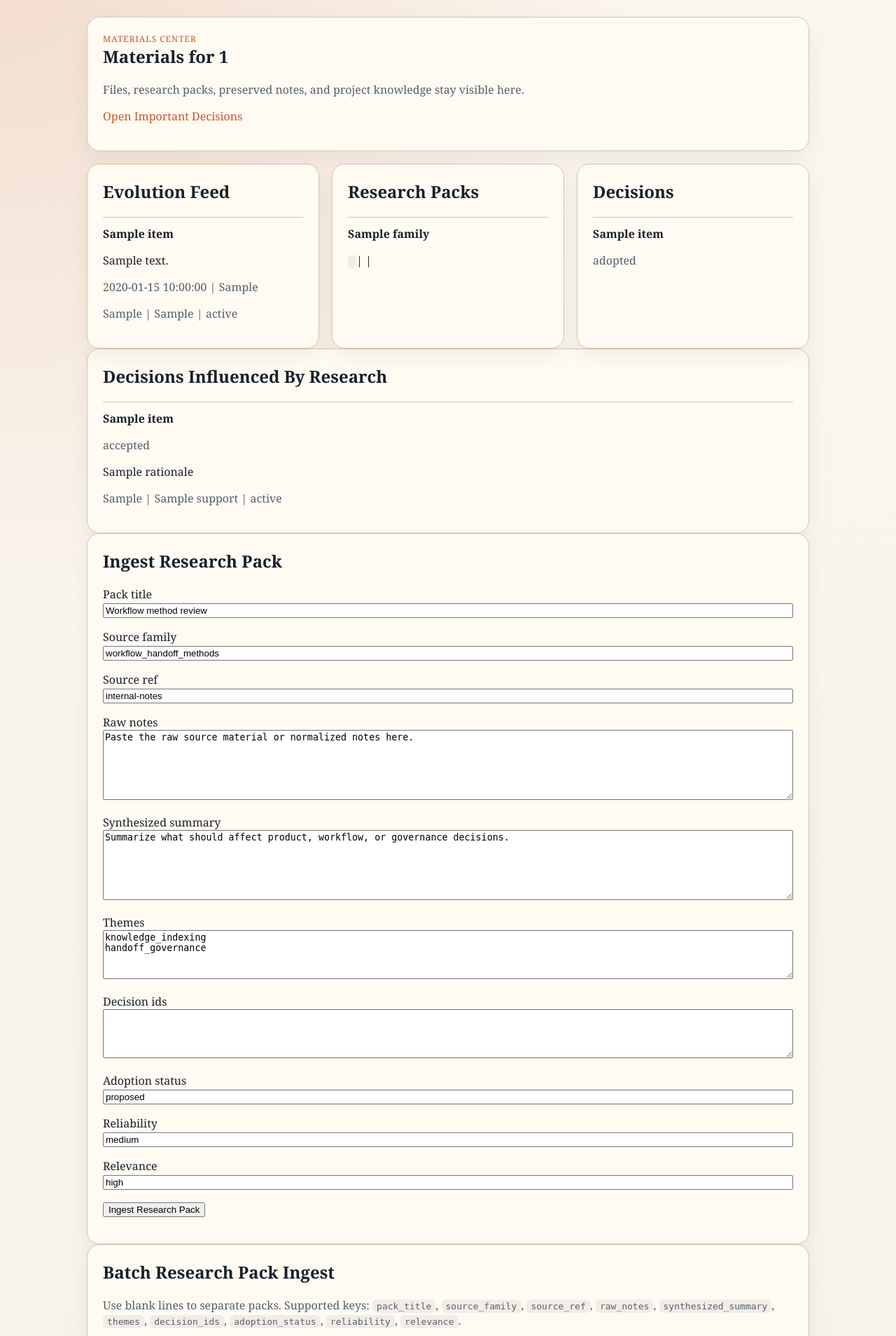
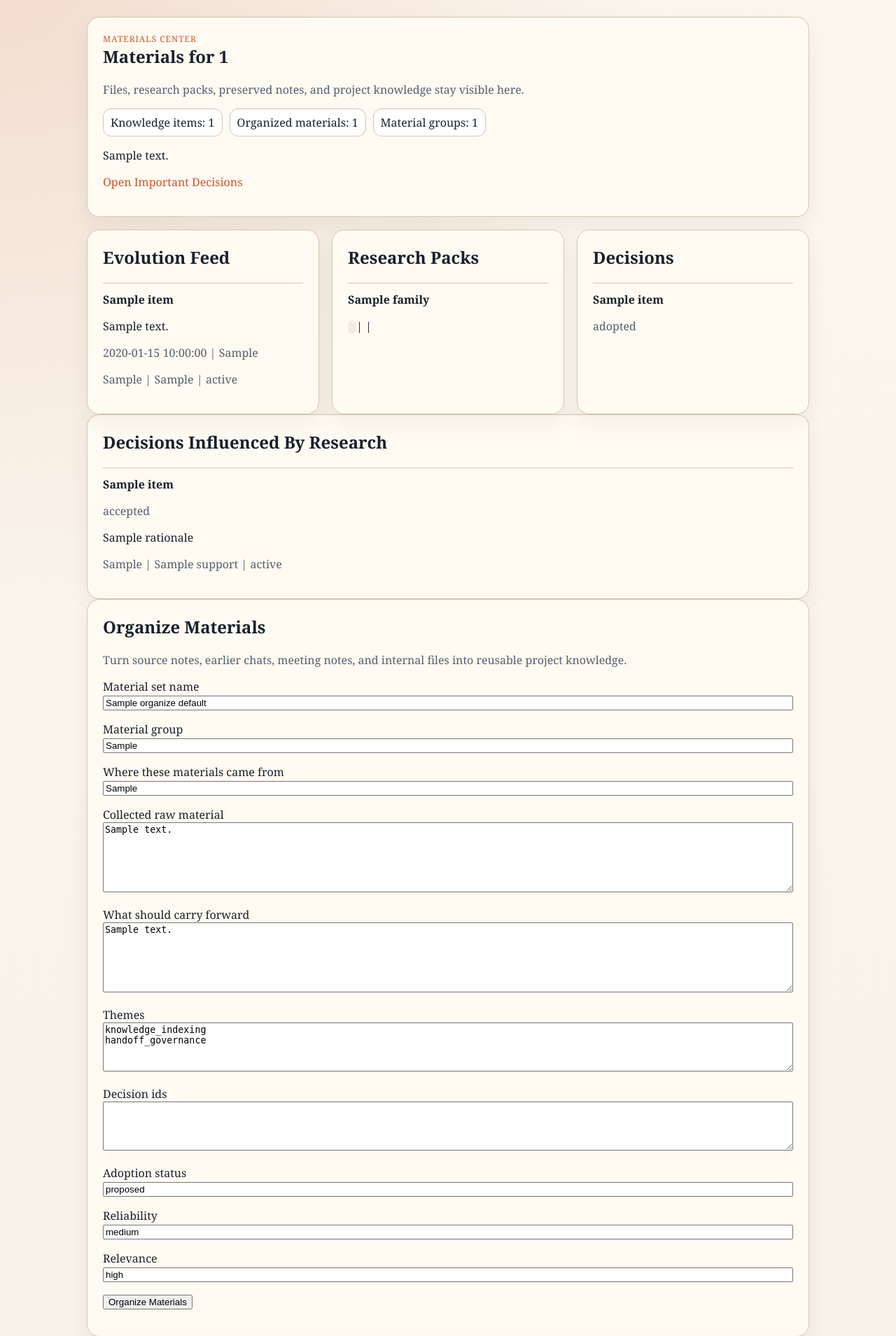
Before and after one commit to chenxuyaun/openflow, a FastAPI app: template templates/knowledge.html in a window 1280 px wide. Shown: the part 70-1979 px from the top of the page at 70% size. Run offline with FastAPI, Linux system fonts and the light colour scheme; the template is opened without the code that fills it: most values are stand-ins (such as "Sample title", 1, 10 or a date in 2020); some libraries are stand-ins or nearby versions.

Commit message:
第十三次提交

```diff
--- a/templates/knowledge.html
+++ b/templates/knowledge.html
@@ -4,6 +4,12 @@
   <div class="eyebrow">Materials Center</div>
   <h1>Materials for {{ project_id }}</h1>
   <p class="muted">Files, research packs, preserved notes, and project knowledge stay visible here.</p>
+  <div class="statline">
+    <div class="stat">Knowledge items: {{ payload.materials.knowledge_count }}</div>
+    <div class="stat">Organized materials: {{ payload.materials.organized_material_count }}</div>
+    <div class="stat">Material groups: {{ payload.materials.research_group_count }}</div>
+  </div>
+  <p>{{ payload.materials.summary }}</p>
   <p><a href="/projects/{{ project_id }}/decisions">Open Important Decisions</a></p>
 </section>
 
@@ -63,50 +69,31 @@
   {% endfor %}
 </section>
 
-<section class="panel">
-  <h2>Ingest Research Pack</h2>
+<section class="panel" id="organize-materials">
+  <h2>Organize Materials</h2>
+  <p class="muted">Turn source notes, earlier chats, meeting notes, and internal files into reusable project knowledge.</p>
   <form method="post" action="/projects/{{ project_id }}/research-packs">
-    <p><label>Pack title<br /><input type="text" name="pack_title" style="width:100%" value="Workflow method review" /></label></p>
-    <p><label>Source family<br /><input type="text" name="source_family" style="width:100%" value="workflow_handoff_methods" /></label></p>
-    <p><label>Source ref<br /><input type="text" name="source_ref" style="width:100%" value="internal-notes" /></label></p>
-    <p><label>Raw notes<br /><textarea name="raw_notes" style="width:100%;min-height:100px">Paste the raw source material or normalized notes here.</textarea></label></p>
-    <p><label>Synthesized summary<br /><textarea name="synthesized_summary" style="width:100%;min-height:100px">Summarize what should affect product, workflow, or governance decisions.</textarea></label></p>
+    <p><label>Material set name<br /><input type="text" name="pack_title" style="width:100%" value="{{ payload.organize_defaults.pack_title }}" /></label></p>
+    <p><label>Material group<br /><input type="text" name="source_family" style="width:100%" value="{{ payload.organize_defaults.source_family }}" /></label></p>
+    <p><label>Where these materials came from<br /><input type="text" name="source_ref" style="width:100%" value="{{ payload.organize_defaults.source_ref }}" /></label></p>
+    <p><label>Collected raw material<br /><textarea name="raw_notes" style="width:100%;min-height:100px">{{ payload.organize_defaults.raw_notes }}</textarea></label></p>
+    <p><label>What should carry forward<br /><textarea name="synthesized_summary" style="width:100%;min-height:100px">{{ payload.organize_defaults.synthesized_summary }}</textarea></label></p>
     <p><label>Themes<br /><textarea name="themes" style="width:100%;min-height:70px">knowledge_indexing
 handoff_governance</textarea></label></p>
     <p><label>Decision ids<br /><textarea name="decision_ids" style="width:100%;min-height:70px"></textarea></label></p>
     <p><label>Adoption status<br /><input type="text" name="adoption_status" style="width:100%" value="proposed" /></label></p>
     <p><label>Reliability<br /><input type="text" name="reliability" style="width:100%" value="medium" /></label></p>
     <p><label>Relevance<br /><input type="text" name="relevance" style="width:100%" value="high" /></label></p>
-    <p><button type="submit">Ingest Research Pack</button></p>
+    <p><button type="submit">Organize Materials</button></p>
   </form>
 </section>
 
 <section class="panel">
-  <h2>Batch Research Pack Ingest</h2>
-  <p class="muted">Use blank lines to separate packs. Supported keys: <code>pack_title</code>, <code>source_family</code>, <code>source_ref</code>, <code>raw_notes</code>, <code>synthesized_summary</code>, <code>themes</code>, <code>decision_ids</code>, <code>adoption_status</code>, <code>reliability</code>, <code>relevance</code>.</p>
+  <h2>Organize Many Materials At Once</h2>
+  <p class="muted">Use blank lines to separate material sets. Supported keys: <code>pack_title</code>, <code>source_family</code>, <code>source_ref</code>, <code>raw_notes</code>, <code>synthesized_summary</code>, <code>themes</code>, <code>decision_ids</code>, <code>adoption_status</code>, <code>reliability</code>, <code>relevance</code>.</p>
   <form method="post" action="/projects/{{ project_id }}/research-packs/batch">
-    <p><label>Batch payload<br /><textarea name="batch_payload" style="width:100%;min-height:220px">pack_title: Workflow method review
-source_family: workflow_handoff_methods
-source_ref: internal-notes
-raw_notes: Raw notes about handoff quality.
-synthesized_summary: Adopt explicit review visibility.
-themes: handoff_governance,knowledge_indexing
-decision_ids:
-adoption_status: proposed
-reliability: medium
-relevance: high
-
-pack_title: Adjacent product scan
-source_family: competitor_and_adjacent_products
-source_ref: manual-notes
-raw_notes: Raw notes from adjacent products.
-synthesized_summary: Reject hidden state transitions.
-themes: product_narrative,workflow_governance
-decision_ids:
-adoption_status: proposed
-reliability: medium
-relevance: high</textarea></label></p>
-    <p><button type="submit">Ingest Batch Research Packs</button></p>
+    <p><label>Batch payload<br /><textarea name="batch_payload" style="width:100%;min-height:220px">{{ payload.organize_defaults.batch_payload }}</textarea></label></p>
+    <p><button type="submit">Organize Many Materials</button></p>
   </form>
 </section>
 
```
Also changed, not shown: src/openflow/repository.py (+110 -1 lines), templates/project.html (+12 -16 lines), templates/session.html (+10 -13 lines), tests/test_app.py (+33 -1 lines).
